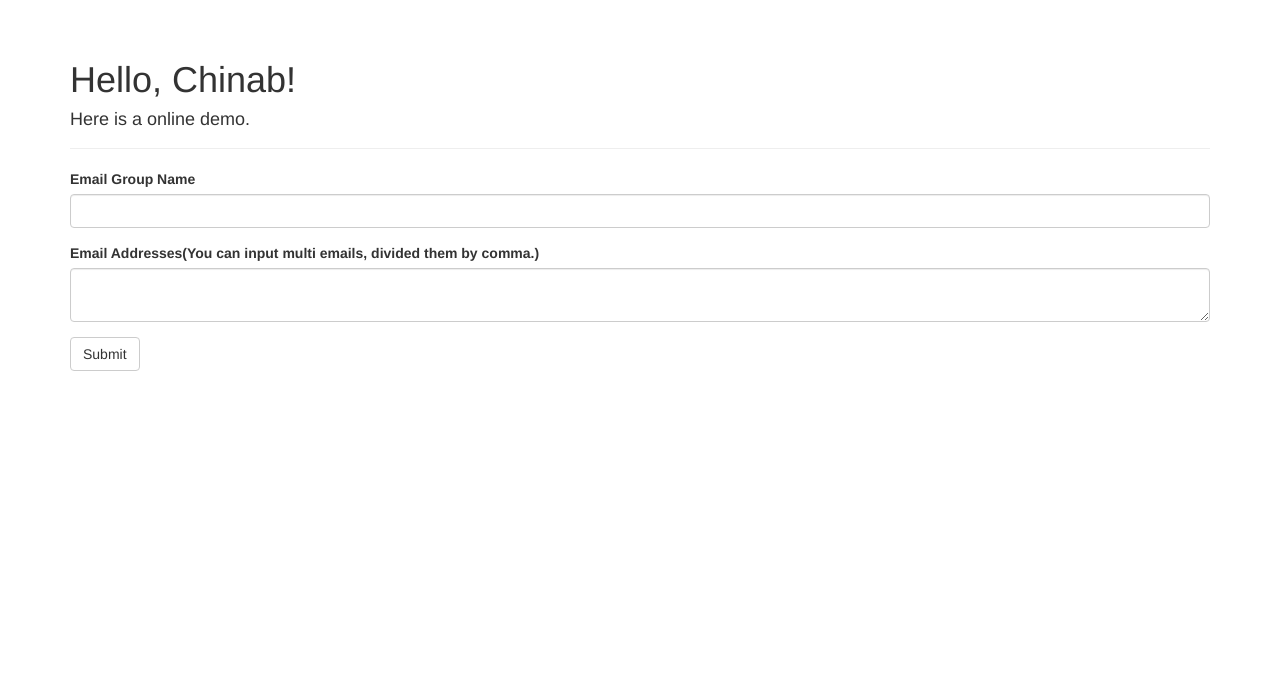
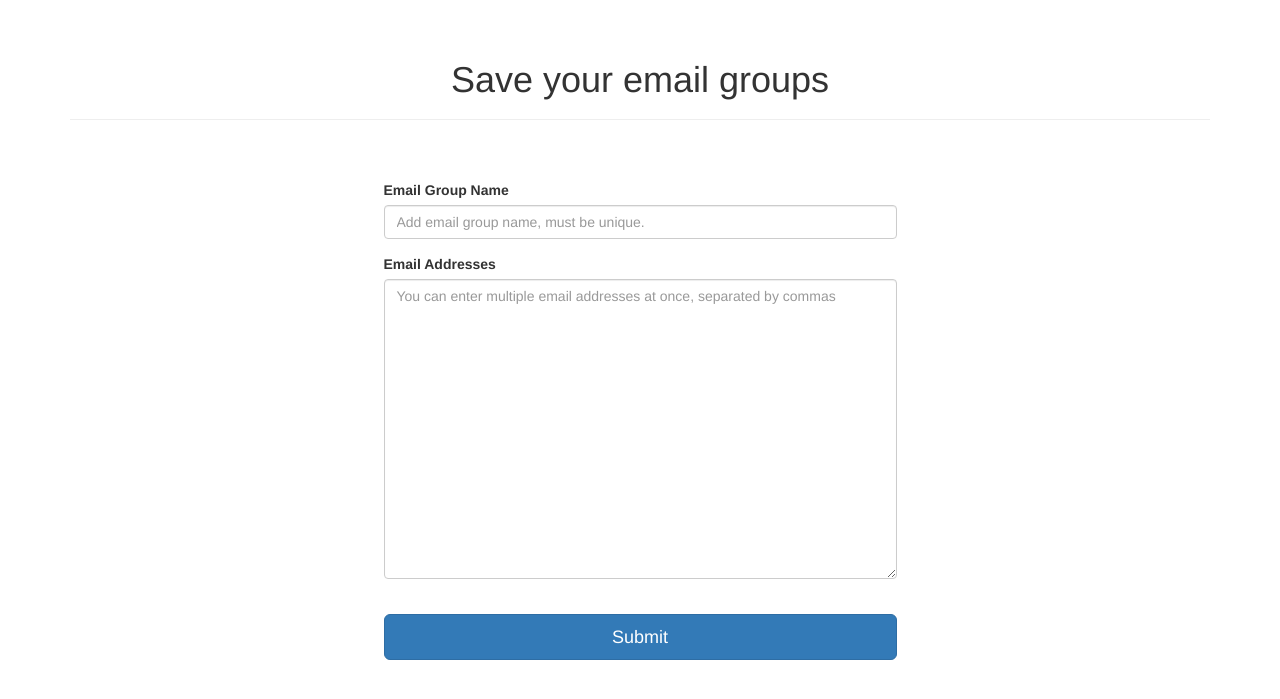
Before and after one commit to Mellcap/MailSender, a Flask app: page /forms/email_groups in a window 1280 px wide. Shown: the part 52-751 px from the top of the page. Run offline with Flask 2, Linux system fonts and the light colour scheme; some libraries are stand-ins or nearby versions.

Commit message:
[ADD] - Add Save group email form

```diff
--- a/app/form/email_events.py
+++ b/app/form/email_events.py
@@ -18,6 +18,7 @@ from app.utils import validate_timestamp
 @form.route('/save_emails', methods=['GET', 'POST'])
 def form_save_emails():
     emailEvent_form = EmailEventForm()
+    # dynamic set selected group_ids
     initial_group_ids(emailEvent_form)
     if emailEvent_form.validate_on_submit():
         # validate input timestamp
@@ -49,5 +50,6 @@ def form_save_emails():
 
 
 def initial_group_ids(emailEvent_form):
+    '''dynamic set selected group_ids'''
     email_groups = EmailGroup.query.all()
     emailEvent_form.email_group_id.choices = [(eg.id, eg.group_name) for eg in email_groups]
--- a/app/form/email_groups.py
+++ b/app/form/email_groups.py
@@ -19,15 +19,16 @@ def form_email_groups():
         # validate input data
         emailGroup = EmailGroup(group_name=emailGroup_form.group_name.data)
         try:
+            emailGroup.validate()
             # add batch email_address
             emailGroup.add_batch_emailAddresses_from_string(emailGroup_form.email_addresses.data)
             emailGroup.save()
         except ValidationError, e_valid:
-            flash(e_valid.message, 'error')
+            flash(e_valid.message, 'alert-danger')
         except Exception, e:
-            flash(e.message, 'error')
+            flash(e.message, 'alert-danger')
         else:
-            flash('Submit success! Email Group Id: %s' % emailGroup.id)
+            flash('Submit success!', 'alert-success')
         finally:
             return redirect(url_for('form.form_email_groups'))
     return render_template('save_email_groups.html', form=emailGroup_form)
--- a/app/models/email_group_form.py
+++ b/app/models/email_group_form.py
@@ -9,5 +9,5 @@ from wtforms.validators import InputRequired, Length
 class EmailGroupForm(FlaskForm):
     group_name = StringField('Email Group Name', validators=[InputRequired(), Length(max=64)])
     email_addresses = TextAreaField(
-        'Email Addresses(You can input multi emails, divided them by comma.)', validators=[InputRequired()])
+        'Email Addresses', validators=[InputRequired()])
     submit = SubmitField('Submit')
--- a/app/templates/base.html
+++ b/app/templates/base.html
@@ -17,8 +17,8 @@
         <div class="navbar-collapse collapse">
             <ul class="nav navbar-nav">
                 <li><a href="{{ url_for('form.form_save_emails') }}">Home</a></li>
-                <li><a href="#">Email Groups</a></li>
-                <li><a href="#">Email Events</a></li>
+                <li><a href="{{ url_for('form.form_email_groups') }}">Email Groups</a></li>
+                <li><a href="{{ url_for('form.form_save_emails') }}">Email Events</a></li>
             </ul>
         </div>
     </div>
@@ -27,4 +27,11 @@
 {% endblock %}
 
 {% block content %}
+    <!--Flash Message-->
+    {% for category, message in get_flashed_messages(with_categories=true) %}
+        <div class="alert {{ category }} center-block" style="width: 45%">
+            <button type="button" class="close" data-dismiss="alert">&times;</button>
+            {{ message }}
+        </div>
+    {% endfor %}
 {% endblock %}
--- a/app/templates/save_email_groups.html
+++ b/app/templates/save_email_groups.html
@@ -5,17 +5,23 @@
 
 <div class="container">
     <div class="page-header">
-        <h1>Hello, Chinab!</h1>
-        <h4>Here is a online demo.</h4>
+        <h1 align="center">Save your email groups</h1>
     </div>
-    {% for message in get_flashed_messages() %}
-        <div class="alert alert-warning">
-            <button type="button" class="close" data-dismiss="alert">&times;</button>
-            {{ message }}
-        </div>
-    {% endfor %}
+    <br />
+    <br />
 
+    {{ super() }}
 
-    {{ wtf.quick_form(form) }}
+    <!--Email Groups Form-->
+    <form class="form center-block" style="width: 45%" method="post" role="form">
+        {{ form.hidden_tag() }}
+        {{ wtf.form_errors(form, hiddens="only") }}
+
+        {{ wtf.form_field(form.group_name, placeholder='Add email group name, must be unique.') }}
+        {{ wtf.form_field(form.email_addresses, style="height:300px",
+            placeholder='You can enter multiple email addresses at once, separated by commas') }}
+    </br>
+        {{ wtf.form_field(form.submit, class='btn btn-block btn-lg btn-primary') }}
+    </form>
 </div>
 {% endblock %}
```
Also changed, not shown: app/templates/save_emails.html (+2 -9 lines).
